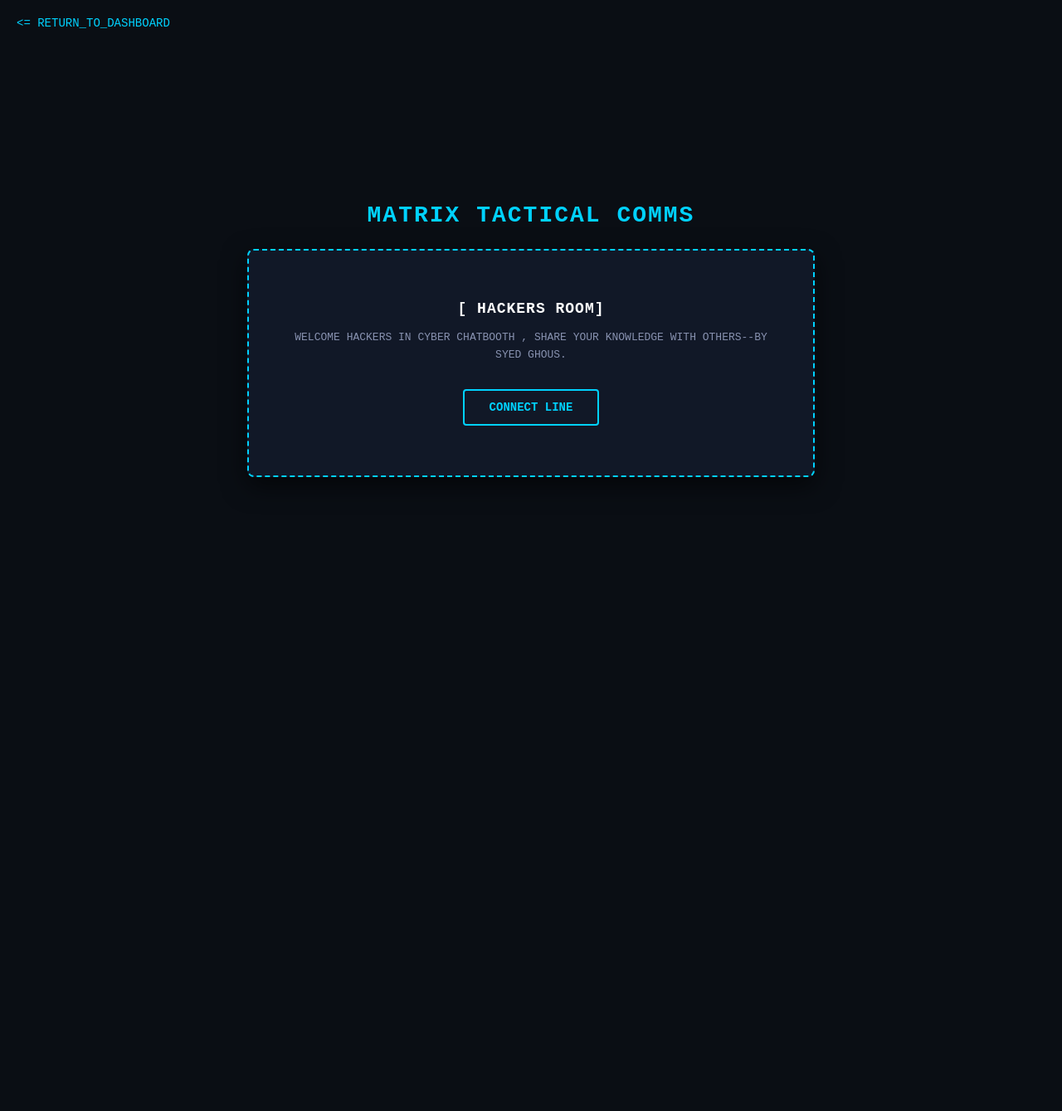
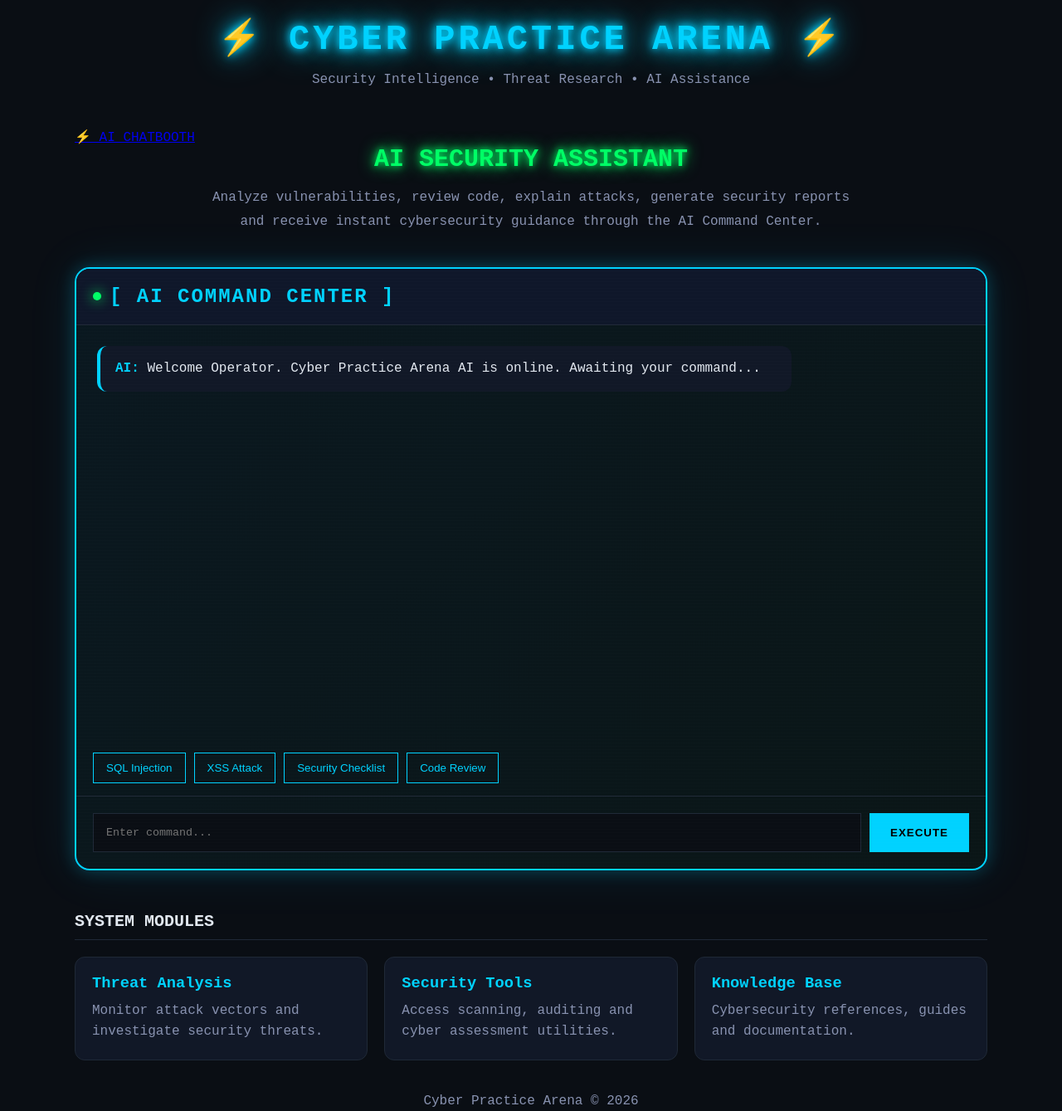
Before and after one commit to syedghous-1jp/cybersecurity-portfolio, a plain HTML site: page chat.html in a window 1280 px wide. Shown: the whole page at 83% size. Before the commit the page ends 800 px from the top, so only its background shows below. Drawn offline with Linux system fonts and the light colour scheme.

Commit message:
Update chat.html

```diff
--- a/chat.html
+++ b/chat.html
@@ -3,396 +3,509 @@
 <head>
 <meta charset="UTF-8">
 <meta name="viewport" content="width=device-width, initial-scale=1.0">
-    <title>HACKERS ROOM</title>
+
+<title>Cyber Practice Arena :: AI Command Center</title>
+
 <style>
-        :root {
-            --bg-deep: #0a0e14;
-            --bg-card: #111827;
-            --neon-blue: #00d2ff;
-            --neon-green: #00ff66;
-            --neon-red: #ff0055;
-            --text-main: #e2e8f0;
-            --text-muted: #8892b0;
-            --border: #1f2937;
+:root{
+    --bg-deep:#0a0e14;
+    --bg-card:#111827;
+    --neon-blue:#00d2ff;
+    --neon-green:#00ff66;
+    --text-main:#e2e8f0;
+    --text-muted:#8892b0;
+    --border:#1f2937;
 }
 
-        body {
-            background-color: var(--bg-deep);
-            color: var(--text-main);
-            font-family: 'Courier New', monospace;
-            padding: 20px;
-            margin: 0;
-            height: 100vh;
-            width: 100vw;
-            display: flex;
-            flex-direction: column;
-            overflow: hidden;
-            box-sizing: border-box;
+*{
+    margin:0;
+    padding:0;
+    box-sizing:border-box;
 }
 
-        .container {
-            max-width: 1100px;
-            width: 100%;
-            margin: 0 auto;
-            flex: 1;
-            display: flex;
-            flex-direction: column;
-            justify-content: center;
-            align-items: center;
+body{
+    background-color:var(--bg-deep);
+    color:var(--text-main);
+    font-family:'Courier New', monospace;
+    padding:20px;
+    overflow-x:hidden;
 }
 
-        h1 {
-            color: var(--neon-blue);
-            text-align: center;
-            font-size: 28px;
-            text-transform: uppercase;
-            letter-spacing: 2px;
-            margin-bottom: 25px;
+.container{
+    max-width:1100px;
+    margin:0 auto;
 }
 
-        /* Interactive Booth Gate */
-        .booth-gate {
-            background: var(--bg-card);
-            border: 2px dashed var(--neon-blue);
-            border-radius: 8px;
-            padding: 60px 40px;
-            text-align: center;
-            max-width: 600px;
-            width: 100%;
-            box-shadow: 0 10px 30px rgba(0,0,0,0.6);
-            cursor: pointer;
-            transition: all 0.3s ease;
+/* HEADER */
+
+h1{
+    color:var(--neon-blue);
+    text-align:center;
+    font-size:42px;
+    text-transform:uppercase;
+    letter-spacing:4px;
+
+    text-shadow:
+        0 0 10px var(--neon-blue),
+        0 0 20px var(--neon-blue),
+        0 0 40px var(--neon-blue);
+
+    margin-bottom:15px;
 }
 
-        .booth-gate:hover {
-            border-style: solid;
-            border-color: var(--neon-green);
-            box-shadow: 0 0 20px rgba(0, 255, 102, 0.2);
-            transform: scale(1.02);
+.subtitle{
+    text-align:center;
+    color:var(--text-muted);
+    margin-bottom:50px;
 }
 
-        .booth-title {
-            color: #ffffff;
-            font-size: 18px;
-            font-weight: bold;
-            margin-bottom: 15px;
-            letter-spacing: 1px;
+/* HERO */
+
+.hero-banner{
+    text-align:center;
+    margin-bottom:40px;
 }
 
-        .booth-desc {
-            color: var(--text-muted);
-            font-size: 13px;
-            line-height: 1.6;
-            margin-bottom: 30px;
+.hero-banner h2{
+    color:var(--neon-green);
+    font-size:30px;
+    margin-bottom:15px;
+
+    text-shadow:
+        0 0 10px var(--neon-green),
+        0 0 20px var(--neon-green);
 }
 
-        .action-click-btn {
-            background: none;
-            border: 2px solid var(--neon-blue);
-            color: var(--neon-blue);
-            padding: 12px 30px;
-            font-weight: bold;
-            font-size: 14px;
-            text-transform: uppercase;
-            border-radius: 4px;
-            display: inline-block;
+.hero-banner p{
+    color:var(--text-muted);
+    max-width:800px;
+    margin:auto;
+    line-height:1.8;
 }
 
-        .booth-gate:hover .action-click-btn {
-            background: var(--neon-green);
-            border-color: var(--neon-green);
-            color: var(--bg-deep);
-            box-shadow: 0 0 15px rgba(0, 255, 102, 0.4);
+/* AI CHAT */
+
+.ai-chat-section{
+    background:linear-gradient(
+        135deg,
+        rgba(0,210,255,.05),
+        rgba(0,255,102,.03)
+    );
+
+    border:2px solid var(--neon-blue);
+    border-radius:18px;
+
+    overflow:hidden;
+
+    box-shadow:
+        0 0 20px rgba(0,210,255,.25),
+        0 0 60px rgba(0,210,255,.10);
+
+    position:relative;
 }
 
-        /* MASSIVE CHAT WINDOW SCREEN */
-        .chat-section {
-            background: var(--bg-card);
-            border: 2px solid var(--neon-blue);
-            border-radius: 8px;
-            display: none;
-            flex-direction: column;
-            overflow: hidden;
-            width: 100%;
-            height: 75vh;
-            box-shadow: 0 10px 40px rgba(0,0,0,0.7);
+.ai-chat-section::before{
+    content:'';
+    position:absolute;
+    inset:0;
+
+    background:
+    repeating-linear-gradient(
+        transparent,
+        transparent 3px,
+        rgba(255,255,255,.02) 4px
+    );
+
+    pointer-events:none;
 }
 
-        .chat-header-node {
-            background: rgba(17, 24, 39, 0.9);
-            padding: 18px 24px;
-            border-bottom: 2px solid var(--border);
-            display: flex;
-            justify-content: space-between;
-            align-items: center;
+.chat-header{
+    display:flex;
+    align-items:center;
+    gap:10px;
+
+    padding:20px;
+
+    background:#0f172a;
+    border-bottom:1px solid var(--border);
 }
 
-        #dedicated-chat-logs {
-            flex: 1;
-            padding: 25px;
-            overflow-y: auto;
-            background: #06090e;
-            display: flex;
-            flex-direction: column;
-            gap: 18px;
+.chat-header h2{
+    color:var(--neon-blue);
+    letter-spacing:2px;
 }
 
-        .dash-msg {
-            max-width: 75%;
-            padding: 12px 18px;
-            border-radius: 6px;
-            font-size: 14px;
-            word-wrap: break-word;
-            position: relative;
+.status-dot{
+    width:10px;
+    height:10px;
+    border-radius:50%;
+    background:var(--neon-green);
+
+    box-shadow:
+        0 0 15px var(--neon-green);
 }
 
-        .dash-msg-me {
-            color: #ffffff;
-            background: rgba(255, 255, 255, 0.07);
-            align-self: flex-end;
-            border-right: 4px solid #ffffff;
+.chat-window{
+    height:500px;
+    overflow-y:auto;
+    padding:25px;
 }
 
-        .dash-msg-them {
-            color: var(--neon-blue);
-            background: rgba(0, 210, 255, 0.04);
-            align-self: flex-start;
-            border-left: 4px solid var(--neon-blue);
+.bot-msg,
+.user-msg{
+    padding:15px 18px;
+    margin-bottom:15px;
+    border-radius:12px;
+    max-width:80%;
+    line-height:1.6;
 }
 
-        .chat-shared-img {
-            max-width: 300px;
-            max-height: 300px;
-            border-radius: 4px;
-            border: 1px solid var(--neon-blue);
-            margin-top: 8px;
-            display: block;
+.bot-msg{
+    background:#111827;
+    border-left:4px solid var(--neon-blue);
 }
 
-        .chat-url-link {
-            color: var(--neon-green);
-            text-decoration: underline;
-            font-weight: bold;
+.user-msg{
+    background:#06141f;
+    border-left:4px solid var(--neon-green);
+    margin-left:auto;
 }
 
-        /* Dual Delete Buttons System */
-        .del-msg-btn {
-            background: none;
-            border: none;
-            color: var(--neon-red);
-            font-family: 'Courier New', monospace;
-            font-size: 10px;
-            font-weight: bold;
-            cursor: pointer;
-            margin-left: 10px;
-            padding: 2px 5px;
-            border-radius: 3px;
-        }
-        .del-msg-btn:hover {
-            background: var(--neon-red);
-            color: #ffffff;
+.tag{
+    font-weight:bold;
 }
 
-        .del-admin-btn {
-            background: none;
-            border: none;
-            color: #4b5563; /* Subtle grey for others */
-            font-family: 'Courier New', monospace;
-            font-size: 10px;
-            cursor: pointer;
-            margin-left: 10px;
-            padding: 2px 5px;
-        }
-        .del-admin-btn:hover {
-            color: var(--neon-red);
-            text-decoration: underline;
+.ai{
+    color:var(--neon-blue);
 }
 
-        .dash-input-area {
-            display: flex;
-            align-items: center;
-            border-top: 2px solid var(--border);
-            background: var(--bg-card);
+.user{
+    color:var(--neon-green);
 }
 
-        #dash-chat-input {
-            flex: 1;
-            background: transparent;
-            border: none;
-            color: #ffffff;
-            padding: 20px;
-            font-family: 'Courier New', monospace;
-            font-size: 15px;
-            outline: none;
+/* QUICK ACTIONS */
+
+.quick-prompts{
+    display:flex;
+    flex-wrap:wrap;
+    gap:10px;
+
+    padding:15px 20px;
 }
 
-        .dash-send-btn {
-            background: var(--neon-blue);
-            border: none;
-            color: #000000;
-            padding: 22px 35px;
-            font-weight: bold;
-            font-family: 'Courier New', monospace;
-            cursor: pointer;
-            text-transform: uppercase;
-            font-size: 14px;
-            transition: all 0.2s ease;
+.quick-prompts button{
+    background:transparent;
+    border:1px solid var(--neon-blue);
+    color:var(--neon-blue);
+
+    padding:10px 15px;
+    cursor:pointer;
+
+    transition:.3s;
 }
 
-        .dash-send-btn:hover {
-            background: var(--neon-green);
-            box-shadow: -5px 0 15px rgba(0, 255, 102, 0.3);
+.quick-prompts button:hover{
+    background:var(--neon-blue);
+    color:#000;
+
+    box-shadow:
+        0 0 15px var(--neon-blue);
 }
 
-        .back-home {
-            position: fixed;
-            top: 20px;
-            left: 20px;
-            color: var(--neon-blue);
-            text-decoration: none;
-            font-size: 14px;
+/* INPUT */
+
+.chat-input{
+    display:flex;
+    padding:20px;
+
+    border-top:1px solid var(--border);
+}
+
+.chat-input input{
+    flex:1;
+
+    background:#0a0e14;
+    border:1px solid var(--border);
+
+    color:#fff;
+
+    padding:15px;
+    outline:none;
+
+    font-family:inherit;
+}
+
+.chat-input input:focus{
+    border-color:var(--neon-blue);
+
+    box-shadow:
+        0 0 15px rgba(0,210,255,.3);
+}
+
+.chat-input button{
+    margin-left:10px;
+
+    padding:15px 25px;
+
+    background:var(--neon-blue);
+    color:#000;
+
+    border:none;
+    cursor:pointer;
+
+    font-weight:bold;
+    letter-spacing:1px;
+}
+
+.chat-input button:hover{
+    box-shadow:
+        0 0 25px var(--neon-blue);
+}
+
+/* FEATURES */
+
+h2.section-header{
+    color:var(--text-main);
+    font-size:20px;
+    border-bottom:1px solid var(--border);
+    padding-bottom:10px;
+    margin:50px 0 20px 0;
+}
+
+.dashboard-grid{
+    display:grid;
+    grid-template-columns:repeat(auto-fit,minmax(260px,1fr));
+    gap:20px;
+}
+
+.card{
+    background:var(--bg-card);
+    border:1px solid var(--border);
+    border-radius:12px;
+    padding:20px;
+
+    transition:.3s;
+}
+
+.card:hover{
+    border-color:var(--neon-blue);
+
+    box-shadow:
+        0 0 20px rgba(0,210,255,.15);
+}
+
+.card h3{
+    color:var(--neon-blue);
+    margin-bottom:10px;
+}
+
+.card p{
+    color:var(--text-muted);
+    line-height:1.6;
+}
+
+/* FOOTER */
+
+.footer{
+    margin-top:40px;
+    text-align:center;
+    color:var(--text-muted);
+}
+
+@media(max-width:768px){
+
+    h1{
+        font-size:30px;
+    }
+
+    .hero-banner h2{
+        font-size:24px;
+    }
+
+    .chat-window{
+        height:400px;
+    }
 }
 </style>
 </head>
 <body>
 
-    <a href="index.html" class="back-home">&lt;= RETURN_TO_DASHBOARD</a>
+<div class="container">
 
-    <div class="container">
-        <h1>Matrix Tactical Comms</h1>
+<h1>⚡ CYBER PRACTICE ARENA ⚡</h1>
 
-        <div id="comms-booth-gate" class="booth-gate" onclick="openLiveBooth()">
-            <div class="booth-title">[ HACKERS ROOM]</div>
-            <div class="booth-desc">WELCOME HACKERS IN CYBER CHATBOOTH , SHARE YOUR KNOWLEDGE WITH OTHERS--BY SYED GHOUS.</div>
-            <span class="action-click-btn">Connect Line</span>
+<p class="subtitle">
+Security Intelligence • Threat Research • AI Assistance
+</p>
+<a href="index.html" class="ai-btn">
+    ⚡ AI CHATBOOTH
+</a>
+<div class="hero-banner">
+    <h2>AI SECURITY ASSISTANT</h2>
+
+    <p>
+        Analyze vulnerabilities, review code, explain attacks,
+        generate security reports and receive instant
+        cybersecurity guidance through the AI Command Center.
+    </p>
 </div>
 
-        <div id="active-chat-box" class="chat-section">
-            <div class="chat-header-node">
-                <span style="color: var(--neon-blue); font-weight: bold; font-size: 15px; letter-spacing: 2px;">⚡ LIVE & SECURE</span>
-                <span id="dash-user-badge" style="color: var(--neon-green); font-size: 13px; font-weight: bold;">CONNECTING...</span>
+<section class="ai-chat-section">
+
+    <div class="chat-header">
+        <span class="status-dot"></span>
+        <h2>[ AI COMMAND CENTER ]</h2>
     </div>
 
-            <div id="dedicated-chat-logs"></div>
+    <div class="chat-window" id="chatWindow">
 
-            <div class="dash-input-area">
-                <input type="text" id="dash-chat-input" placeholder="Type text or paste image/file URL...">
-                <button onclick="sendDashMessage()" class="dash-send-btn">Transmit</button>
-            </div>
-        </div>
+        <div class="bot-msg">
+            <span class="tag ai">AI:</span>
+            Welcome Operator. Cyber Practice Arena AI is online.
+            Awaiting your command...
         </div>
 
-    <script src="https://www.gstatic.com/firebasejs/10.8.0/firebase-app-compat.js"></script>
-    <script src="https://www.gstatic.com/firebasejs/10.8.0/firebase-database-compat.js"></script>
+    </div>
+
+    <div class="quick-prompts">
+
+        <button onclick="quickPrompt('Explain SQL Injection')">
+            SQL Injection
+        </button>
+
+        <button onclick="quickPrompt('Explain XSS Attack')">
+            XSS Attack
+        </button>
+
+        <button onclick="quickPrompt('Generate Security Checklist')">
+            Security Checklist
+        </button>
+
+        <button onclick="quickPrompt('Review My Code')">
+            Code Review
+        </button>
+
+    </div>
+
+    <div class="chat-input">
+
+        <input
+            type="text"
+            id="userInput"
+            placeholder="Enter command..."
+        >
+
+        <button onclick="sendMessage()">
+            EXECUTE
+        </button>
+
+    </div>
+
+</section>
+
+<h2 class="section-header">SYSTEM MODULES</h2>
+
+<div class="dashboard-grid">
+
+    <div class="card">
+        <h3>Threat Analysis</h3>
+        <p>
+            Monitor attack vectors and investigate
+            security threats.
+        </p>
+    </div>
+
+    <div class="card">
+        <h3>Security Tools</h3>
+        <p>
+            Access scanning, auditing and cyber
+            assessment utilities.
+        </p>
+    </div>
+
+    <div class="card">
+        <h3>Knowledge Base</h3>
+        <p>
+            Cybersecurity references, guides
+            and documentation.
+        </p>
+    </div>
+
+</div>
+
+<div class="footer">
+Cyber Practice Arena © 2026
+</div>
+
+</div>
 
 <script>
-        let dashUsername = "";
-        let dashDatabase;
+const chatWindow =
+document.getElementById('chatWindow');
 
-        // MASTER PASSWORD -
-        const MASTER_ADMIN_KEY = "177";
+function addMessage(text,type){
 
-        const firebaseConfig = {
-            apiKey: "AIzaSyA5TbH7MzFE9bCGVMGs3qoRuyg2KeTqeBA",
-            authDomain: "malware-lab-chat.firebaseapp.com",
-            databaseURL: "https://malware-lab-chat-default-rtdb.firebaseio.com",
-            projectId: "malware-lab-chat",
-            storageBucket: "malware-lab-chat.firebasestorage.app",
-            messagingSenderId: "987488388086",
-            appId: "1:987488388086:web:86bd5d241efcb9b3483dd7"
-        };
+    const div =
+    document.createElement('div');
 
-        firebase.initializeApp(firebaseConfig);
-        dashDatabase = firebase.database();
+    div.className =
+    type === 'user'
+    ? 'user-msg'
+    : 'bot-msg';
 
-        function openLiveBooth() {
-            document.getElementById("comms-booth-gate").style.display = "none";
-            document.getElementById("active-chat-box").style.display = "flex";
+    div.innerHTML =
+    type === 'user'
+    ? '<span class="tag user">YOU:</span> ' + text
+    : '<span class="tag ai">AI:</span> ' + text;
 
-            const randomID = Math.floor(100 + Math.random() * 900);
-            dashUsername = "HACKER_" + randomID;
-            document.getElementById("dash-user-badge").innerText = "● AGENT: " + dashUsername;
+    chatWindow.appendChild(div);
 
-            const chatRef = dashDatabase.ref('direct_messages');
-
-            chatRef.limitToLast(50).on('child_added', (snapshot) => {
-                renderDashNode(snapshot.key, snapshot.val());
-            });
-
-            chatRef.on('child_removed', (snapshot) => {
-                const nodeToRemove = document.getElementById("msg-" + snapshot.key);
-                if(nodeToRemove) nodeToRemove.remove();
-            });
+    chatWindow.scrollTop =
+    chatWindow.scrollHeight;
 }
 
-        function sendDashMessage() {
-            const input = document.getElementById("dash-chat-input");
-            const text = input.value.trim();
-            if(text !== "") {
-                dashDatabase.ref('direct_messages').push({
-                    user: dashUsername,
-                    msg: text,
-                    time: Date.now()
-                });
-                input.value = "";
-            }
+function sendMessage(){
+
+    const input =
+    document.getElementById('userInput');
+
+    const text =
+    input.value.trim();
+
+    if(!text) return;
+
+    addMessage(text,'user');
+
+    setTimeout(() => {
+
+        addMessage(
+        'Command received. Connect this interface to your backend API for live AI responses.',
+        'bot'
+        );
+
+    },700);
+
+    input.value='';
 }
 
-        // Modified Dynamic Deletion Engine with Key Validation
-        function deleteThisMessage(msgID, requiresPassword) {
-            if (requiresPassword) {
-                const accessKey = prompt("⚠️ CRITICAL CONTROL: Enter Admin Master Key to wipe this node:");
-                if (accessKey === MASTER_ADMIN_KEY) {
-                    dashDatabase.ref('direct_messages/' + msgID).remove();
-                } else if (accessKey !== null) {
-                    alert("❌ ACCESS DENIED: Invalid Authentication Token.");
-                }
-            } else {
-                // Own message bypass, no prompt needed
-                dashDatabase.ref('direct_messages/' + msgID).remove();
-            }
+function quickPrompt(text){
+
+    document.getElementById('userInput').value =
+    text;
+
+    sendMessage();
 }
 
-        function isImageURL(url) {
-            return (url.match(/\.(jpeg|jpg|gif|png|webp|svg)$/) != null) || url.includes("images");
+document
+.getElementById('userInput')
+.addEventListener('keydown',function(e){
+
+    if(e.key === 'Enter'){
+        sendMessage();
     }
 
-        document.getElementById("dash-chat-input").addEventListener("keypress", function(e){ if(e.key === 'Enter') sendDashMessage(); });
+});
+</script>
 
-        function isStandardURL(url) {
-            return url.startsWith("http://") || url.startsWith("https://");
-        }
-
-        function renderDashNode(msgID, data) {
-            const logs = document.getElementById("dedicated-chat-logs");
-            if(document.getElementById("msg-" + msgID)) return;
-
-            const node = document.createElement("div");
-            node.id = "msg-" + msgID;
-
-            const isMe = data.user === dashUsername;
-            node.className = isMe ? "dash-msg dash-msg-me" : "dash-msg dash-msg-them";
-
-            let processedContent = data.msg;
-
-            if (isStandardURL(data.msg)) {
-                if (isImageURL(data.msg)) {
-                    processedContent = '<img src="' + data.msg + '" class="chat-shared-img" alt="External Shared Payload"/>';
-                } else {
-                    processedContent = '<a href="' + data.msg + '" target="_blank" class="chat-url-link">[🔗 EXTERNAL LINK SOURCE]</a>';
-                }
-            }
-
-            // Interface Rendering Logic for Master Delete Control
-            if(isMe) {
-                node.innerHTML = '<span style="color:var(--text-muted); font-size:10px; display:block; margin-bottom:3px;">[YOU] <button class="del-msg-btn" onclick="deleteThisMessage(\'' + msgID + '\', false)">[DEL]</button></span>' + processedContent;
-            } else {
-                node.innerHTML = '<span style="color:var(--neon-green); font-size:10px; display:block; margin-bottom:3px;">[' + data.user + '] <button class="del-admin-btn" onclick="deleteThisMessage(\'' + msgID + '\', true)">[DEL]</button></span>' + processedContent;
-            }
-
-            logs.appendChild(node);
-            logs.scrollTop = logs.scrollHeight;
-        }
-    </script>
 </body>
 </html>
```
Lines whose indentation alone changed are shown as unchanged.
